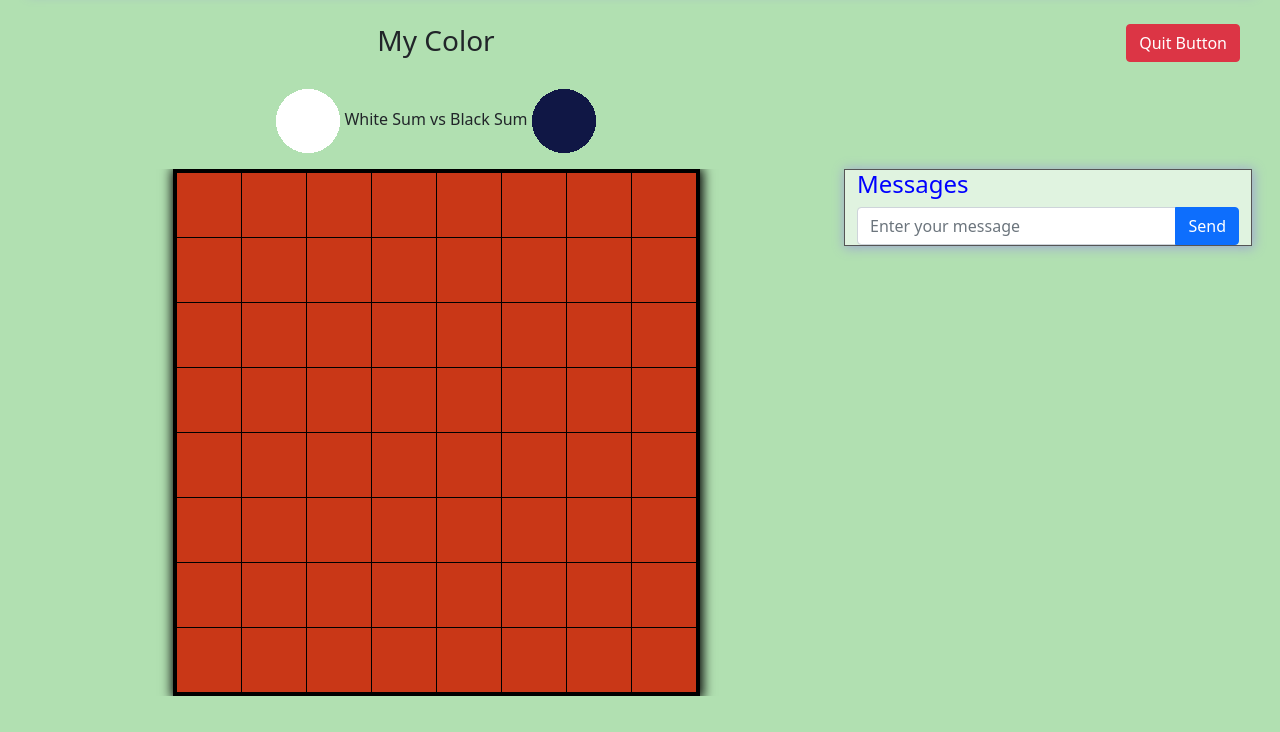
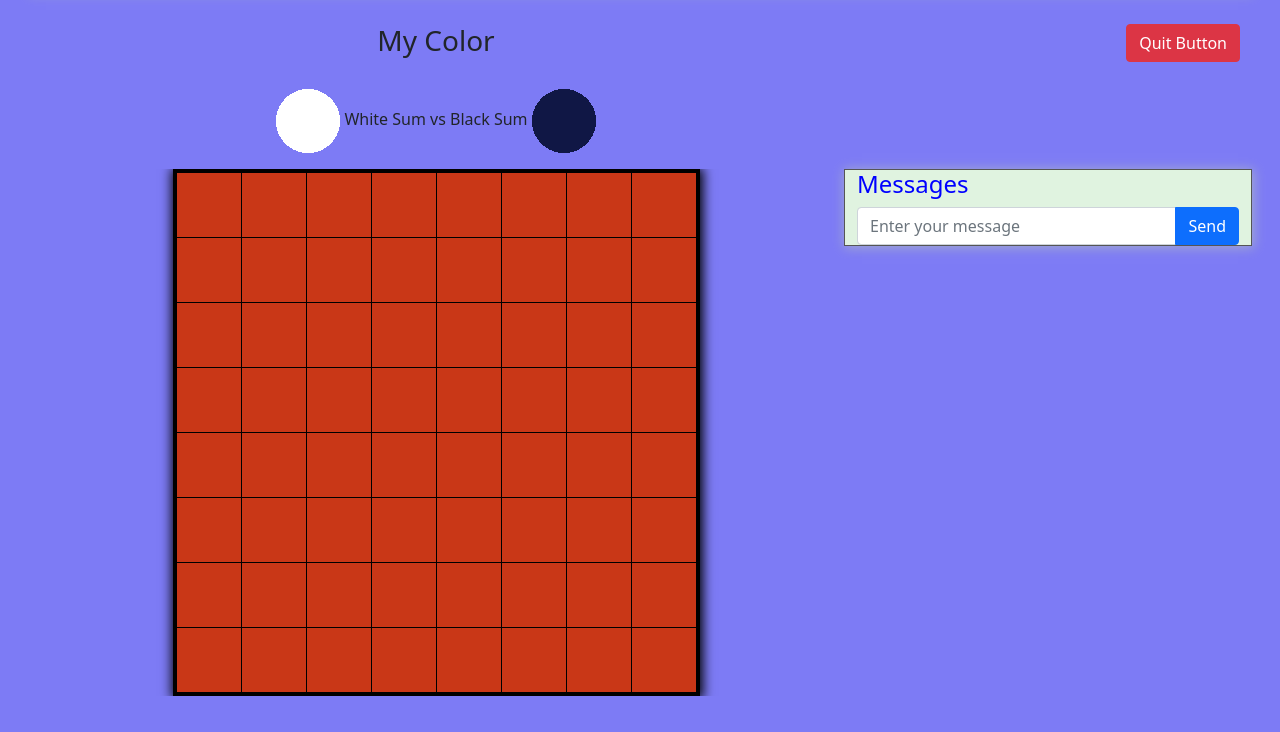
Before and after one commit to asnaniseema/REVERSI_Seema, a website: page public/game.html in a window 1280 px wide. Shown: the part 68-800 px from the top of the page. Drawn offline with nearby package versions, Linux system fonts and the light colour scheme.

Commit message:
Update game.css

```diff
--- a/public/assets/css/game.css
+++ b/public/assets/css/game.css
@@ -1,5 +1,5 @@
 body{
-	background-color:rgba(177,224,177);
+	background-color:#7d7bf5;
 }
 .headerrow,#messagePane{
 	background-color:rgba(224,243,224);
```
